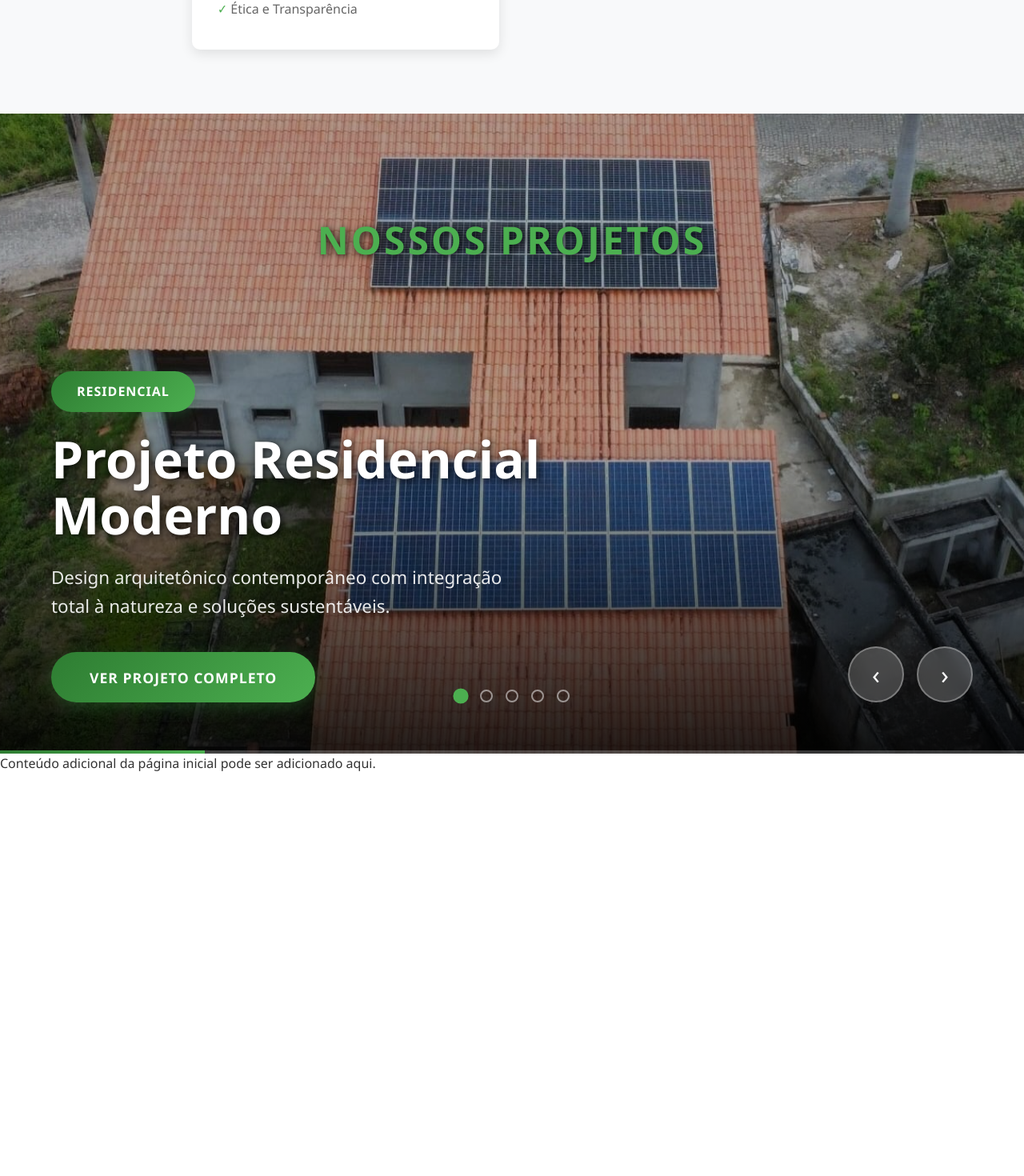
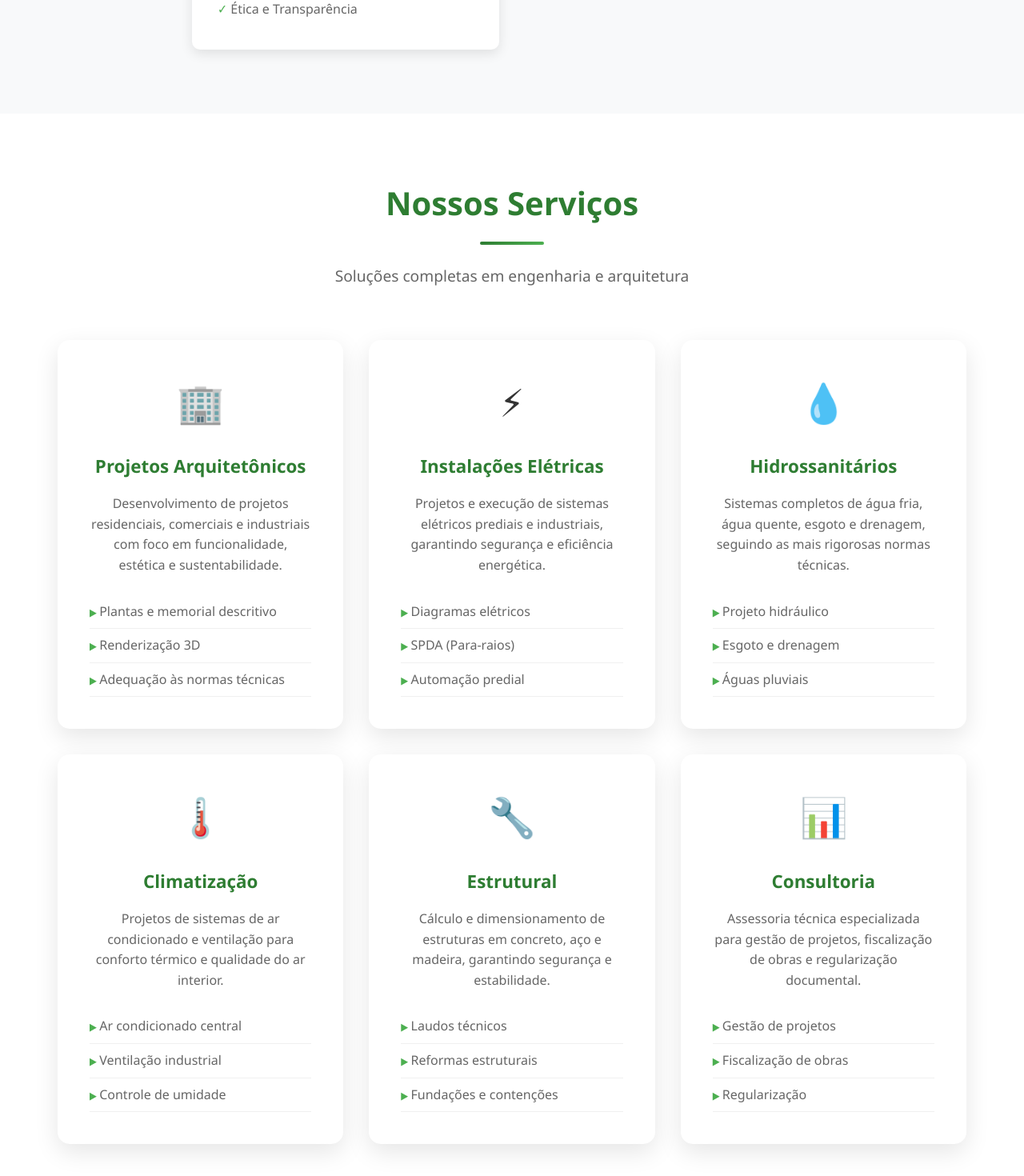
Before and after one commit to Vinimtt/projeto_integrador_I, a Next.js app in the folder projeto/: page / in a window 1280 px wide. Shown: the part 990-2460 px from the top of the page at 80% size. Before the commit the page ends 1957 px from the top, so only its background shows below. Built offline with nearby package versions, Linux system fonts and the light colour scheme.

Commit message:
add: implementa seção de serviços com estilo e conteúdo

```diff
--- a/projeto/src/app/page.js
+++ b/projeto/src/app/page.js
@@ -4,6 +4,7 @@ import Head from 'next/head';
 import NavBar from '../components/NavBar';
 import ProjectCarousel from '../components/ProjectCarousel';
 import QuemSomosSection from '../components/QuemSomosSection';
+import ServicosSection from '../components/ServicosSection';
 
 export default function Home() {
   return (
@@ -18,7 +19,7 @@ export default function Home() {
       <main>
 
         <QuemSomosSection/>
-
+        <ServicosSection/>
         <ProjectCarousel />
         <p>Conteúdo adicional da página inicial pode ser adicionado aqui.</p>
 
--- /dev/null
+++ b/projeto/src/components/ServicosSection.jsx
@@ -0,0 +1,107 @@
+// components/ServicosSection.jsx
+import React from 'react';
+import styles from './ServicosSection.module.css';
+
+const ServicosSection = () => {
+  return (
+    <section id="servicos" className={styles.section}>
+      <div className={styles.container}>
+        <div className={styles.sectionHeader}>
+          <h2>Nossos Serviços</h2>
+          <div className={styles.divider}></div>
+          <p className={styles.sectionSubtitle}>
+            Soluções completas em engenharia e arquitetura
+          </p>
+        </div>
+
+        <div className={styles.servicesGrid}>
+          <div className={styles.serviceCard}>
+            <div className={styles.serviceIcon}>🏢</div>
+            <h3>Projetos Arquitetônicos</h3>
+            <p>
+              Desenvolvimento de projetos residenciais, comerciais e industriais
+              com foco em funcionalidade, estética e sustentabilidade.
+            </p>
+            <ul>
+              <li>Plantas e memorial descritivo</li>
+              <li>Renderização 3D</li>
+              <li>Adequação às normas técnicas</li>
+            </ul>
+          </div>
+
+          <div className={styles.serviceCard}>
+            <div className={styles.serviceIcon}>⚡</div>
+            <h3>Instalações Elétricas</h3>
+            <p>
+              Projetos e execução de sistemas elétricos prediais e industriais,
+              garantindo segurança e eficiência energética.
+            </p>
+            <ul>
+              <li>Diagramas elétricos</li>
+              <li>SPDA (Para-raios)</li>
+              <li>Automação predial</li>
+            </ul>
+          </div>
+
+          <div className={styles.serviceCard}>
+            <div className={styles.serviceIcon}>💧</div>
+            <h3>Hidrossanitários</h3>
+            <p>
+              Sistemas completos de água fria, água quente, esgoto e drenagem,
+              seguindo as mais rigorosas normas técnicas.
+            </p>
+            <ul>
+              <li>Projeto hidráulico</li>
+              <li>Esgoto e drenagem</li>
+              <li>Águas pluviais</li>
+            </ul>
+          </div>
+
+          <div className={styles.serviceCard}>
+            <div className={styles.serviceIcon}>🌡️</div>
+            <h3>Climatização</h3>
+            <p>
+              Projetos de sistemas de ar condicionado e ventilação para conforto
+              térmico e qualidade do ar interior.
+            </p>
+            <ul>
+              <li>Ar condicionado central</li>
+              <li>Ventilação industrial</li>
+              <li>Controle de umidade</li>
+            </ul>
+          </div>
+
+          <div className={styles.serviceCard}>
+            <div className={styles.serviceIcon}>🔧</div>
+            <h3>Estrutural</h3>
+            <p>
+              Cálculo e dimensionamento de estruturas em concreto, aço e madeira,
+              garantindo segurança e estabilidade.
+            </p>
+            <ul>
+              <li>Laudos técnicos</li>
+              <li>Reformas estruturais</li>
+              <li>Fundações e contenções</li>
+            </ul>
+          </div>
+
+          <div className={styles.serviceCard}>
+            <div className={styles.serviceIcon}>📊</div>
+            <h3>Consultoria</h3>
+            <p>
+              Assessoria técnica especializada para gestão de projetos,
+              fiscalização de obras e regularização documental.
+            </p>
+            <ul>
+              <li>Gestão de projetos</li>
+              <li>Fiscalização de obras</li>
+              <li>Regularização</li>
+            </ul>
+          </div>
+        </div>
+      </div>
+    </section>
+  );
+};
+
+export default ServicosSection;
--- /dev/null
+++ b/projeto/src/components/ServicosSection.module.css
@@ -0,0 +1,106 @@
+/* components/ServicosSection.module.css */
+.section {
+  padding: 5rem 0;
+  position: relative;
+}
+
+.container {
+  max-width: 1200px;
+  margin: 0 auto;
+  padding: 0 2rem;
+}
+
+.sectionHeader {
+  text-align: center;
+  margin-bottom: 4rem;
+}
+
+.sectionHeader h2 {
+  font-size: 2.5rem;
+  color: #2e7d32;
+  margin-bottom: 1rem;
+  font-weight: 700;
+}
+
+.divider {
+  width: 80px;
+  height: 4px;
+  background: linear-gradient(90deg, #2e7d32, #4caf50);
+  margin: 0 auto 1.5rem;
+  border-radius: 2px;
+}
+
+.sectionSubtitle {
+  font-size: 1.2rem;
+  color: #666;
+  max-width: 600px;
+  margin: 0 auto;
+}
+
+.servicesGrid {
+  display: grid;
+  grid-template-columns: repeat(auto-fit, minmax(350px, 1fr));
+  gap: 2rem;
+}
+
+.serviceCard {
+  background: white;
+  padding: 2.5rem;
+  border-radius: 15px;
+  box-shadow: 0 10px 30px rgba(0,0,0,0.1);
+  text-align: center;
+  transition: transform 0.3s ease;
+}
+
+.serviceCard:hover {
+  transform: translateY(-10px);
+}
+
+.serviceIcon {
+  font-size: 3rem;
+  margin-bottom: 1.5rem;
+}
+
+.serviceCard h3 {
+  color: #2e7d32;
+  margin-bottom: 1rem;
+  font-size: 1.4rem;
+}
+
+.serviceCard p {
+  color: #666;
+  margin-bottom: 1.5rem;
+  line-height: 1.6;
+}
+
+.serviceCard ul {
+  list-style: none;
+  padding: 0;
+  text-align: left;
+}
+
+.serviceCard li {
+  padding: 0.5rem 0;
+  color: #666;
+  border-bottom: 1px solid #f0f0f0;
+}
+
+.serviceCard li:before {
+  content: "▶ ";
+  color: #4caf50;
+  font-size: 0.8rem;
+}
+
+@media (max-width: 768px) {
+  .section {
+    padding: 3rem 0;
+  }
+
+  .sectionHeader h2 {
+    font-size: 2rem;
+  }
+
+  .servicesGrid {
+    grid-template-columns: 1fr;
+  }
+}
```
